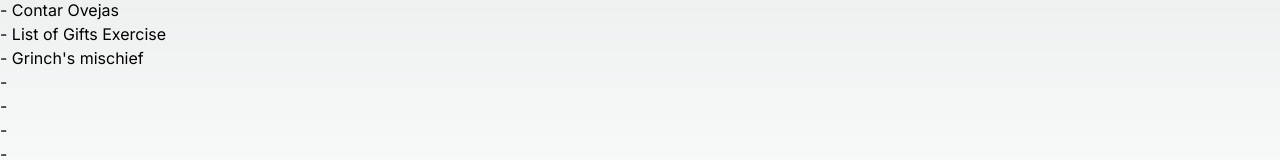
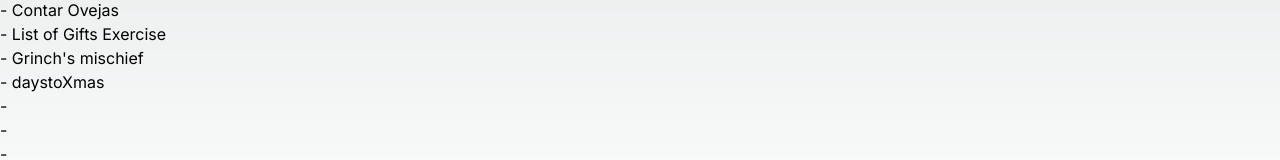
Before and after one commit to IsabelTizon/js-challenges, a Next.js app: page /scrimbaChallengesJS in a window 1280 px wide. Shown: the part 426-586 px from the top of the page. Built offline with nearby package versions, Linux system fonts and the light colour scheme.

Commit message:
daystoXmas object array created

```diff
--- a/src/components/arrays/challengesArray.js
+++ b/src/components/arrays/challengesArray.js
@@ -500,12 +500,23 @@ export const challenges = [
 		tester: ["console.log(findTheWinner(gameNightFood));"],
 		methods: ["", "", ""],
 		explanations: ["", "", "", ""],
-		github: "https://github.com/IsabelTizon/js-challenges/blob/main/src/app/scrimbaChallengesJS/exercises/pizzaNight.js",
+		github:
+			"https://github.com/IsabelTizon/js-challenges/blob/main/src/app/scrimbaChallengesJS/exercises/pizzaNight.js",
 	},
 	{
 		id: 15,
 		name: "Contar Ovejas",
-		descriptions: ["Tienes un rebaño de ovejas y a cada una de ellas le has puesto un nombre. Estas ovejas también son de colores", "El veterinario te pide que le entregues una lista con todas las ovejas que sean de color rojo y que además su nombre contenga tanto las letras n Y a, sin importar el orden, las mayúsculas o espacios.", "Recuerda. Debe contener las dos letras 'a' y 'n' en el nombre. No cuentes ovejas que sólo tenga una de las letras, debe tener ambas.", "export default function contarOvejas(ovejas) {}", "", "", "", "", ""],
+		descriptions: [
+			"Tienes un rebaño de ovejas y a cada una de ellas le has puesto un nombre. Estas ovejas también son de colores",
+			"El veterinario te pide que le entregues una lista con todas las ovejas que sean de color rojo y que además su nombre contenga tanto las letras n Y a, sin importar el orden, las mayúsculas o espacios.",
+			"Recuerda. Debe contener las dos letras 'a' y 'n' en el nombre. No cuentes ovejas que sólo tenga una de las letras, debe tener ambas.",
+			"export default function contarOvejas(ovejas) {}",
+			"",
+			"",
+			"",
+			"",
+			"",
+		],
 		examples: [
 			"Example input: ''",
 			"Example output: ",
@@ -513,14 +524,34 @@ export const challenges = [
 			"Example output: ",
 		],
 		tester: [""],
-		methods: ["Arrow function WITHOUT {} and WITHOUT return", "arrow function WITH {} and return", "includes()", "toLowerCase()", "We DO NOT NEED an if case",],
-		explanations: [" - EXERCISE 1: usar {} y return", "Si necesitas realizar varias operaciones dentro de la función, como calcular valores, declarar variables o tener lógica condicional compleja, deberás usar {}. Esto es porque dentro de un bloque de código ({}), JavaScript no sabe automáticamente qué valor devolver, por lo que necesitas especificar un return explícito.", " - EXERCISE 2: función flecha sin {} (retorno implícito)", "Si la función es simple y realiza solo una operación o devuelve un valor directamente sin necesidad de lógica compleja, puedes omitir {}. En este caso, el valor después de la flecha se devuelve automáticamente, y no es necesario usar return."],
-		github: "https://github.com/IsabelTizon/js-challenges/blob/main/src/app/scrimbaChallengesJS/exercises/contarOvejas.js",
+		methods: [
+			"Arrow function WITHOUT {} and WITHOUT return",
+			"arrow function WITH {} and return",
+			"includes()",
+			"toLowerCase()",
+			"We DO NOT NEED an if case",
+		],
+		explanations: [
+			" - EXERCISE 1: usar {} y return",
+			"Si necesitas realizar varias operaciones dentro de la función, como calcular valores, declarar variables o tener lógica condicional compleja, deberás usar {}. Esto es porque dentro de un bloque de código ({}), JavaScript no sabe automáticamente qué valor devolver, por lo que necesitas especificar un return explícito.",
+			" - EXERCISE 2: función flecha sin {} (retorno implícito)",
+			"Si la función es simple y realiza solo una operación o devuelve un valor directamente sin necesidad de lógica compleja, puedes omitir {}. En este caso, el valor después de la flecha se devuelve automáticamente, y no es necesario usar return.",
+		],
+		github:
+			"https://github.com/IsabelTizon/js-challenges/blob/main/src/app/scrimbaChallengesJS/exercises/contarOvejas.js",
 	},
 	{
 		id: 16,
 		name: "List of Gifts Exercise",
-		descriptions: ["Te ha llegado una carta ✉️ con todos los regalos que debes preparar. El tema es que es una cadena de texto y es muy difícil de leer 😱", "¡Menos mal que han puesto cada regalo separado por espacio! (aunque ten cuidado, porque al ser niños, igual han colado más espacios de la cuenta)", "Encima nos hemos dado cuenta que algunas palabras vienen con un _ delante de la palabra, por ejemplo _playstation, que significa que está tachado y no se tiene que contar.", "Ten en cuenta que los tests pueden ser más exhaustivos... 😝 ¡Cuidado con contar espacios vacíos!", "Transforma el texto a un objeto que contenga el nombre de cada regalo y las veces que aparece. Por ejemplo, si tenemos el texto:", "const carta = 'bici coche balón _playstation bici coche peluche'", "Al ejecutar el método debería devolver lo siguiente:",],
+		descriptions: [
+			"Te ha llegado una carta ✉️ con todos los regalos que debes preparar. El tema es que es una cadena de texto y es muy difícil de leer 😱",
+			"¡Menos mal que han puesto cada regalo separado por espacio! (aunque ten cuidado, porque al ser niños, igual han colado más espacios de la cuenta)",
+			"Encima nos hemos dado cuenta que algunas palabras vienen con un _ delante de la palabra, por ejemplo _playstation, que significa que está tachado y no se tiene que contar.",
+			"Ten en cuenta que los tests pueden ser más exhaustivos... 😝 ¡Cuidado con contar espacios vacíos!",
+			"Transforma el texto a un objeto que contenga el nombre de cada regalo y las veces que aparece. Por ejemplo, si tenemos el texto:",
+			"const carta = 'bici coche balón _playstation bici coche peluche'",
+			"Al ejecutar el método debería devolver lo siguiente:",
+		],
 		examples: [
 			"Example input: const carta = 'bici coche balón _playstation bici coche peluche'",
 			"Example output: '{bici: 2, coche: 2, balón: 1,peluche: 1}'",
@@ -528,14 +559,65 @@ export const challenges = [
 			"Example output: ",
 		],
 		tester: [""],
-		methods: ["function with parameters", "str.split(' ')", "filter()", ".startsWith()", ".reduce((acc, item) => {acc[item] = (acc[item] || 0) + 1; return acc;}, {});", "JSON.stringify()"],
-		explanations: ["PASO 1 CONVERT STR TO ARR: ", " 1) str.split(''),", "2) spread operator[...str],", "3) Array.from(str),", "PASO 2 SUBSTRACT THE ITEMS STARTS WITH '_'FROM  THE ARRAY", "with filter() and startWith()",, "PASO 3 CONVERT ARR TO OBJ  AND COUNT THE NUMBER OF TIMES EACH GIFT APPEARS", "reduce((acc, item)",, "PASO 4 RETURN THE RESULT AS AN ARRAY OF OBJECTS", "OJO!!",, "Usar JSON.stringify", "si no da [object Object]",, "Esto es porque se está tratando de insertar el objeto directamente dentro de una cadena de texto, y cuando JavaScript convierte un objeto en una cadena, por defecto devuelve la cadena [object Object]", "",, "", "",, "", "",, "", "",, "", "",, "", "",, "", "",],
-		github: "https://github.com/IsabelTizon/js-challenges/blob/main/src/app/scrimbaChallengesJS/exercises/listGifts.js",
+		methods: [
+			"function with parameters",
+			"str.split(' ')",
+			"filter()",
+			".startsWith()",
+			".reduce((acc, item) => {acc[item] = (acc[item] || 0) + 1; return acc;}, {});",
+			"JSON.stringify()",
+		],
+		explanations: [
+			"PASO 1 CONVERT STR TO ARR: ",
+			" 1) str.split(''),",
+			"2) spread operator[...str],",
+			"3) Array.from(str),",
+			"PASO 2 SUBSTRACT THE ITEMS STARTS WITH '_'FROM  THE ARRAY",
+			"with filter() and startWith()",
+			,
+			"PASO 3 CONVERT ARR TO OBJ  AND COUNT THE NUMBER OF TIMES EACH GIFT APPEARS",
+			"reduce((acc, item)",
+			,
+			"PASO 4 RETURN THE RESULT AS AN ARRAY OF OBJECTS",
+			"OJO!!",
+			,
+			"Usar JSON.stringify",
+			"si no da [object Object]",
+			,
+			"Esto es porque se está tratando de insertar el objeto directamente dentro de una cadena de texto, y cuando JavaScript convierte un objeto en una cadena, por defecto devuelve la cadena [object Object]",
+			"",
+			,
+			"",
+			"",
+			,
+			"",
+			"",
+			,
+			"",
+			"",
+			,
+			"",
+			"",
+			,
+			"",
+			"",
+			,
+			"",
+			"",
+		],
+		github:
+			"https://github.com/IsabelTizon/js-challenges/blob/main/src/app/scrimbaChallengesJS/exercises/listGifts.js",
 	},
 	{
 		id: 17,
 		name: "Grinch's mischief",
-		descriptions: ["El Grinch está abriendo las cartas que iban a Santa Claus y las está dejando hechas un lío. 😱", "Las cartas son una cadena de texto que incluyen regalos y paréntesis ()", "Para saber si una carta es válida ✅, debes comprobar que los paréntesis cierran correctamente y que, además, no vayan vacíos.", "¡Pero ojo! Porque el Grinch ha dejado llaves { y corchetes [ dentro de los paréntesis que hacen que no sean válidas. Por suerte sólo los ha dejado en medio de los paréntesis...", "Crea una función que pasándole el texto de la carta, devuelva true si es válida y false si no lo es. ¡Y acaba con la travesura del Grinch!",],
+		descriptions: [
+			"El Grinch está abriendo las cartas que iban a Santa Claus y las está dejando hechas un lío. 😱",
+			"Las cartas son una cadena de texto que incluyen regalos y paréntesis ()",
+			"Para saber si una carta es válida ✅, debes comprobar que los paréntesis cierran correctamente y que, además, no vayan vacíos.",
+			"¡Pero ojo! Porque el Grinch ha dejado llaves { y corchetes [ dentro de los paréntesis que hacen que no sean válidas. Por suerte sólo los ha dejado en medio de los paréntesis...",
+			"Crea una función que pasándole el texto de la carta, devuelva true si es válida y false si no lo es. ¡Y acaba con la travesura del Grinch!",
+		],
 		examples: [
 			"'bici coche (balón) bici coche peluche // -> ✅'",
 			"'bici coche (balón bici coche // -> ❌'",
@@ -544,14 +626,117 @@ export const challenges = [
 			"'() bici // ❌'",
 		],
 		tester: ["console.log(isValid(letter));"],
-		methods: ["str.split(' ');", "strArr.filter((item) => {}", ".startsWith()", ".endsWith()", ".includes()", ""],
-		explanations: ["", "", "", "", "", "",, "", "",, "", "",, "", "",, "", "",, "", "",, "", "",, "", "",, "", "",, "", "",, "", "",],
-		github: "https://github.com/IsabelTizon/js-challenges/blob/main/src/app/scrimbaChallengesJS/exercises/isValid.js",
+		methods: [
+			"str.split(' ');",
+			"strArr.filter((item) => {}",
+			".startsWith()",
+			".endsWith()",
+			".includes()",
+			"",
+		],
+		explanations: [
+			"",
+			"",
+			"",
+			"",
+			"",
+			"",
+			,
+			"",
+			"",
+			,
+			"",
+			"",
+			,
+			"",
+			"",
+			,
+			"",
+			"",
+			,
+			"",
+			"",
+			,
+			"",
+			"",
+			,
+			"",
+			"",
+			,
+			"",
+			"",
+			,
+			"",
+			"",
+			,
+			"",
+			"",
+		],
+		github:
+			"https://github.com/IsabelTizon/js-challenges/blob/main/src/app/scrimbaChallengesJS/exercises/isValid.js",
 	},
 	{
 		id: 18,
+		name: "daystoXmas",
+		descriptions: [
+			"Con la emoción, ya estamos empezando a contar los días del calendario hasta el 25 de diciembre 📆. Para ayudar a esto, vamos a crear una función que pasándole una instancia de Date nos diga el número de días que faltan.",
+			"El resultado tiene que ser un número entero y, como ves, aunque falte un segundo hasta el siguiente día, se entiende que todavía falta un día.",
+			"¡Pero ojo! También hay que indicar si la fecha es del mismo día (devolveríamos 0) o si es una fecha futura (devolveríamos el número de días en negativo -):",
+			"",
+			"",
+		],
+		examples: [
+			"Example: 'const date1 = new Date('Dec 1, 2021') daysToXmas(date1) // 24'",
+			"Example: 'const date2 = new Date('Dec 24, 2021 00:00:01') daysToXmas(date2) // 1'",
+			"Example input: 'const date3 = new Date('Dec 24, 2021 23:59:59' daysToXmas(date3) // 1'",
+			"Example input: 'const date4 = new Date('December 20, 2021 03:24:00') daysToXmas(date4) // 5''",
+		],
+		tester: [""],
+		methods: ["", "", "", "", "", ""],
+		explanations: [
+			"",
+			"",
+			"",
+			"",
+			"",
+			"",
+			,
+			"",
+			"",
+			,
+			"",
+			"",
+			,
+			"",
+			"",
+			,
+			"",
+			"",
+			,
+			"",
+			"",
+			,
+			"",
+			"",
+			,
+			"",
+			"",
+			,
+			"",
+			"",
+			,
+			"",
+			"",
+			,
+			"",
+			"",
+		],
+		github: "",
+	},
+	{
+		id: 19,
 		name: "",
-		descriptions: ["", "", "", "", "",],
+		descriptions: ["", "", "", "", ""],
 		examples: [
 			"Example input: ''",
 			"Example output: ''",
@@ -560,13 +745,50 @@ export const challenges = [
 		],
 		tester: [""],
 		methods: ["", "", "", "", "", ""],
-		explanations: ["", "", "", "", "", "",, "", "",, "", "",, "", "",, "", "",, "", "",, "", "",, "", "",, "", "",, "", "",, "", "",],
+		explanations: [
+			"",
+			"",
+			"",
+			"",
+			"",
+			"",
+			,
+			"",
+			"",
+			,
+			"",
+			"",
+			,
+			"",
+			"",
+			,
+			"",
+			"",
+			,
+			"",
+			"",
+			,
+			"",
+			"",
+			,
+			"",
+			"",
+			,
+			"",
+			"",
+			,
+			"",
+			"",
+			,
+			"",
+			"",
+		],
 		github: "",
 	},
 	{
-		id: 19,
+		id: 20,
 		name: "",
-		descriptions: ["", "", "", "", "",],
+		descriptions: ["", "", "", "", ""],
 		examples: [
 			"Example input: ''",
 			"Example output: ''",
@@ -575,13 +797,50 @@ export const challenges = [
 		],
 		tester: [""],
 		methods: ["", "", "", "", "", ""],
-		explanations: ["", "", "", "", "", "",, "", "",, "", "",, "", "",, "", "",, "", "",, "", "",, "", "",, "", "",, "", "",, "", "",],
+		explanations: [
+			"",
+			"",
+			"",
+			"",
+			"",
+			"",
+			,
+			"",
+			"",
+			,
+			"",
+			"",
+			,
+			"",
+			"",
+			,
+			"",
+			"",
+			,
+			"",
+			"",
+			,
+			"",
+			"",
+			,
+			"",
+			"",
+			,
+			"",
+			"",
+			,
+			"",
+			"",
+			,
+			"",
+			"",
+		],
 		github: "",
 	},
 	{
-		id: 20,
+		id: 21,
 		name: "",
-		descriptions: ["", "", "", "", "",],
+		descriptions: ["", "", "", "", ""],
 		examples: [
 			"Example input: ''",
 			"Example output: ''",
@@ -590,13 +849,50 @@ export const challenges = [
 		],
 		tester: [""],
 		methods: ["", "", "", "", "", ""],
-		explanations: ["", "", "", "", "", "",, "", "",, "", "",, "", "",, "", "",, "", "",, "", "",, "", "",, "", "",, "", "",, "", "",],
+		explanations: [
+			"",
+			"",
+			"",
+			"",
+			"",
+			"",
+			,
+			"",
+			"",
+			,
+			"",
+			"",
+			,
+			"",
+			"",
+			,
+			"",
+			"",
+			,
+			"",
+			"",
+			,
+			"",
+			"",
+			,
+			"",
+			"",
+			,
+			"",
+			"",
+			,
+			"",
+			"",
+			,
+			"",
+			"",
+		],
 		github: "",
 	},
 	{
-		id: 21,
+		id: 22,
 		name: "",
-		descriptions: ["", "", "", "", "",],
+		descriptions: ["", "", "", "", ""],
 		examples: [
 			"Example input: ''",
 			"Example output: ''",
@@ -605,13 +901,50 @@ export const challenges = [
 		],
 		tester: [""],
 		methods: ["", "", "", "", "", ""],
-		explanations: ["", "", "", "", "", "",, "", "",, "", "",, "", "",, "", "",, "", "",, "", "",, "", "",, "", "",, "", "",, "", "",],
+		explanations: [
+			"",
+			"",
+			"",
+			"",
+			"",
+			"",
+			,
+			"",
+			"",
+			,
+			"",
+			"",
+			,
+			"",
+			"",
+			,
+			"",
+			"",
+			,
+			"",
+			"",
+			,
+			"",
+			"",
+			,
+			"",
+			"",
+			,
+			"",
+			"",
+			,
+			"",
+			"",
+			,
+			"",
+			"",
+		],
 		github: "",
 	},
 	{
-		id: 22,
+		id: 23,
 		name: "",
-		descriptions: ["", "", "", "", "",],
+		descriptions: ["", "", "", "", ""],
 		examples: [
 			"Example input: ''",
 			"Example output: ''",
@@ -620,28 +953,50 @@ export const challenges = [
 		],
 		tester: [""],
 		methods: ["", "", "", "", "", ""],
-		explanations: ["", "", "", "", "", "",, "", "",, "", "",, "", "",, "", "",, "", "",, "", "",, "", "",, "", "",, "", "",, "", "",],
-		github: "",
-	},
-	{
-		id: 23,
-		name: "",
-		descriptions: ["", "", "", "", "",],
-		examples: [
-			"Example input: ''",
-			"Example output: ''",
-			"Example input: ''",
-			"Example output: ",
+		explanations: [
+			"",
+			"",
+			"",
+			"",
+			"",
+			"",
+			,
+			"",
+			"",
+			,
+			"",
+			"",
+			,
+			"",
+			"",
+			,
+			"",
+			"",
+			,
+			"",
+			"",
+			,
+			"",
+			"",
+			,
+			"",
+			"",
+			,
+			"",
+			"",
+			,
+			"",
+			"",
+			,
+			"",
+			"",
 		],
-		tester: [""],
-		methods: ["", "", "", "", "", ""],
-		explanations: ["", "", "", "", "", "",, "", "",, "", "",, "", "",, "", "",, "", "",, "", "",, "", "",, "", "",, "", "",, "", "",],
 		github: "",
 	},
 	{
 		id: 24,
 		name: "",
-		descriptions: ["", "", "", "", "",],
+		descriptions: ["", "", "", "", ""],
 		examples: [
 			"Example input: ''",
 			"Example output: ''",
@@ -656,7 +1011,7 @@ export const challenges = [
 	{
 		id: 25,
 		name: "",
-		descriptions: ["", "", "", "", "",],
+		descriptions: ["", "", "", "", ""],
 		examples: [
 			"Example input: ''",
 			"Example output: ''",
@@ -671,7 +1026,7 @@ export const challenges = [
 	{
 		id: 26,
 		name: "",
-		descriptions: ["", "", "", "", "",],
+		descriptions: ["", "", "", "", ""],
 		examples: [
 			"Example input: ''",
 			"Example output: ''",
```
